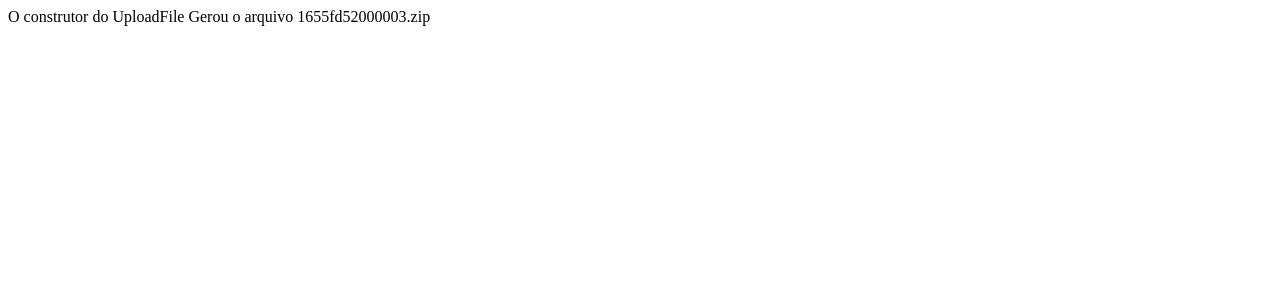
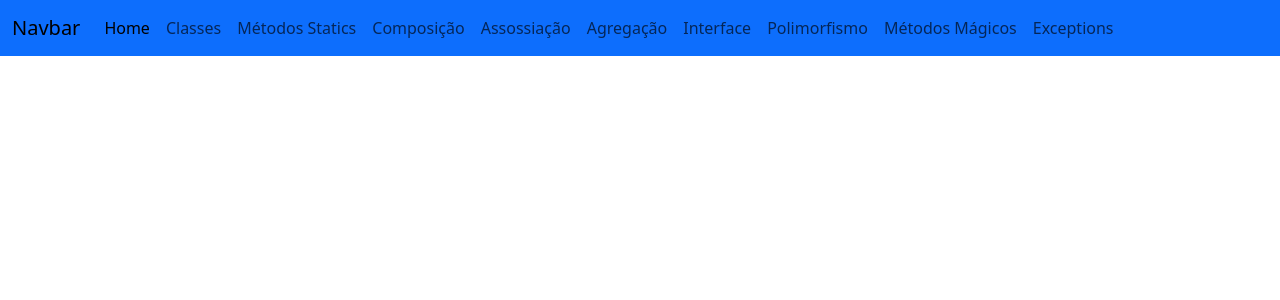
Before and after one commit to FelipeRibeir0/CursoFullStack, a PHP site: page / in a window 1280 px wide. Shown: the top 300 px of the page. Run offline with PHP 8.4, Linux system fonts and the light colour scheme.

Commit message:
update index | fix classes | add exception

```diff
--- a/secoes/sec04/index.php
+++ b/secoes/sec04/index.php
@@ -1,8 +1,44 @@
 <?php
 
-use app\class\UploadFile;
+require 'vendor/autoload.php';
 
-require "vendor/autoload.php";
+?>
 
-$upload = new UploadFile('foto.zip');
-echo $upload->upload();
+<!DOCTYPE html>
+<html lang="pt-br">
+
+<head>
+    <meta charset="UTF-8">
+    <meta name="viewport" content="width=device-width, initial-scale=1.0">
+    <link href="https://cdn.jsdelivr.net/npm/bootstrap@5.3.2/dist/css/bootstrap.min.css" rel="stylesheet" integrity="sha384-T3c6CoIi6uLrA9TneNEoa7RxnatzjcDSCmG1MXxSR1GAsXEV/Dwwykc2MPK8M2HN" crossorigin="anonymous">
+    <script src="https://cdn.jsdelivr.net/npm/bootstrap@5.3.2/dist/js/bootstrap.bundle.min.js" integrity="sha384-C6RzsynM9kWDrMNeT87bh95OGNyZPhcTNXj1NW7RuBCsyN/o0jlpcV8Qyq46cDfL" crossorigin="anonymous" defer></script>
+    <title>POO</title>
+</head>
+
+<body>
+    <nav class="navbar navbar-expand-lg bg-primary">
+        <div class="container-fluid">
+            <a class="navbar-brand" href="#">Navbar</a>
+            <button class="navbar-toggler" type="button" data-bs-toggle="collapse" data-bs-target="#navbarNavAltMarkup" aria-controls="navbarNavAltMarkup" aria-expanded="false" aria-label="Toggle navigation">
+                <span class="navbar-toggler-icon"></span>
+            </button>
+            <div class="collapse navbar-collapse" id="navbarNavAltMarkup">
+                <div class="navbar-nav">
+                    <a class="nav-link active" aria-current="page" href="#">Home</a>
+                    <a class="nav-link" href="classes.php">Classes</a>
+                    <a class="nav-link" href="static.php">Métodos Statics</a>
+                    <a class="nav-link" href="composicao.php">Composição</a>
+                    <a class="nav-link" href="assossiacao.php">Assossiação</a>
+                    <a class="nav-link" href="agregacao.php">Agregação</a>
+                    <a class="nav-link" href="interface.php">Interface</a>
+                    <a class="nav-link" href="polimorfismo.php">Polimorfismo</a>
+                    <a class="nav-link" href="__magicos.php">Métodos Mágicos</a>
+                    <a class="nav-link" href="exception.php">Exceptions</a>
+
+                </div>
+            </div>
+        </div>
+    </nav>
+</body>
+
+</html>
```
Also changed, not shown: secoes/sec04/classes.php (added, +8 -0 lines), secoes/sec04/exception.php (added, +43 -0 lines).
